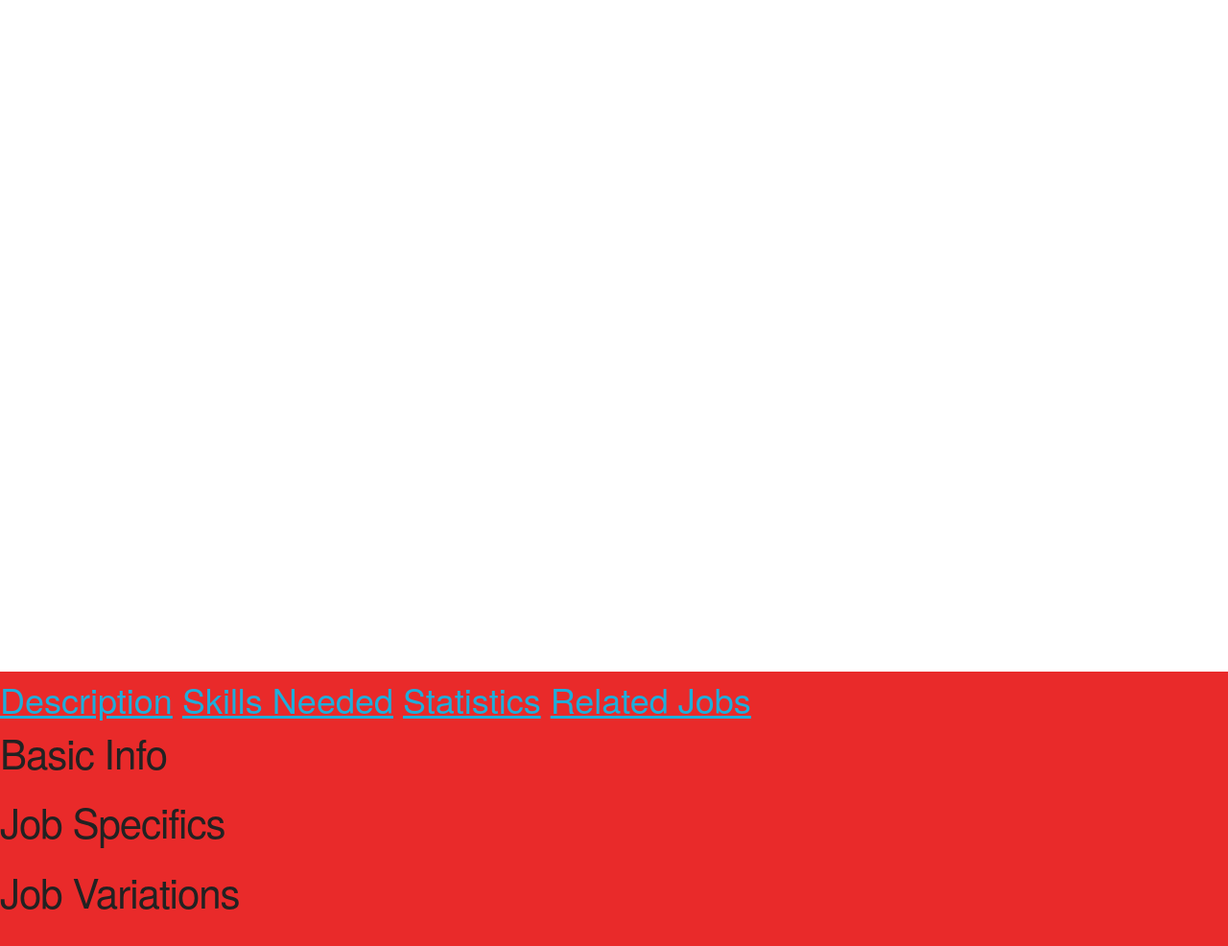
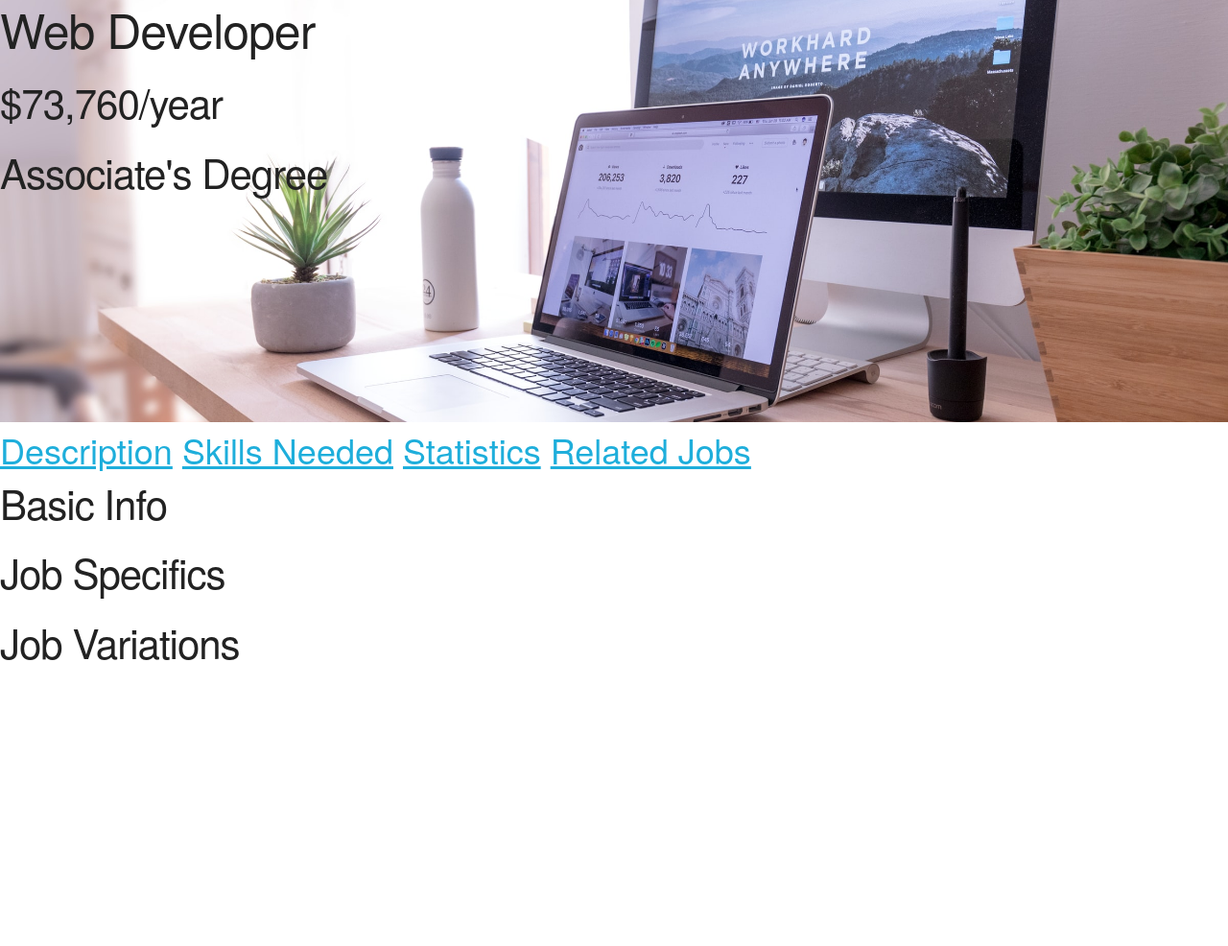
Before and after one commit to abriskin/web-page, a plain HTML site: page index.html in a window 1280 px wide. Shown: the top 986 px of the page at 96% size. Drawn offline with Linux system fonts and the light colour scheme.

Commit message:
screwing around w parallax

```diff
--- a/css/style.css
+++ b/css/style.css
@@ -4,10 +4,10 @@ body, html {
 
 .parallax {
     /* Image used */
-    background-image: url('img/webheader.jpg');
+    background-image: url('../img/webheader.jpg');
 
     /* Full height */
-    min-height: 700px;
+    height: 55%;
 
     /* Create the parallax scrolling effect. */
     background-attachment: fixed;
@@ -16,7 +16,7 @@ body, html {
     background-size: cover;
 
     /* Turn off parallax scrolling for tablets and phones. Increase the pixels if needed */
-    @media only screen and (max-device-width: 400px) {
+    @media only screen and (max-device-width: 1024px) {
         .parallax {
             background-attachment: scroll;
         }
@@ -25,6 +25,6 @@ body, html {
 
 main {
     height: 2000px;
-    background-color: rgb(233, 42, 42);
+    background-color: white;
     font-size: 36px;
 }
--- a/index.html
+++ b/index.html
@@ -21,7 +21,13 @@
                 <h2>$73,760/year</h2>
                 <h2>Associate's Degree</h2>
              </header> -->
-        <div class="parallax"></div>
+        <div class="parallax">
+            <header>
+                <h1>Web Developer</h1>
+                <h2>$73,760/year</h2>
+                <h2>Associate's Degree</h2>
+             </header>
+        </div>
         <main>
             <nav>
                 <a href="index.html">Description</a>
```
